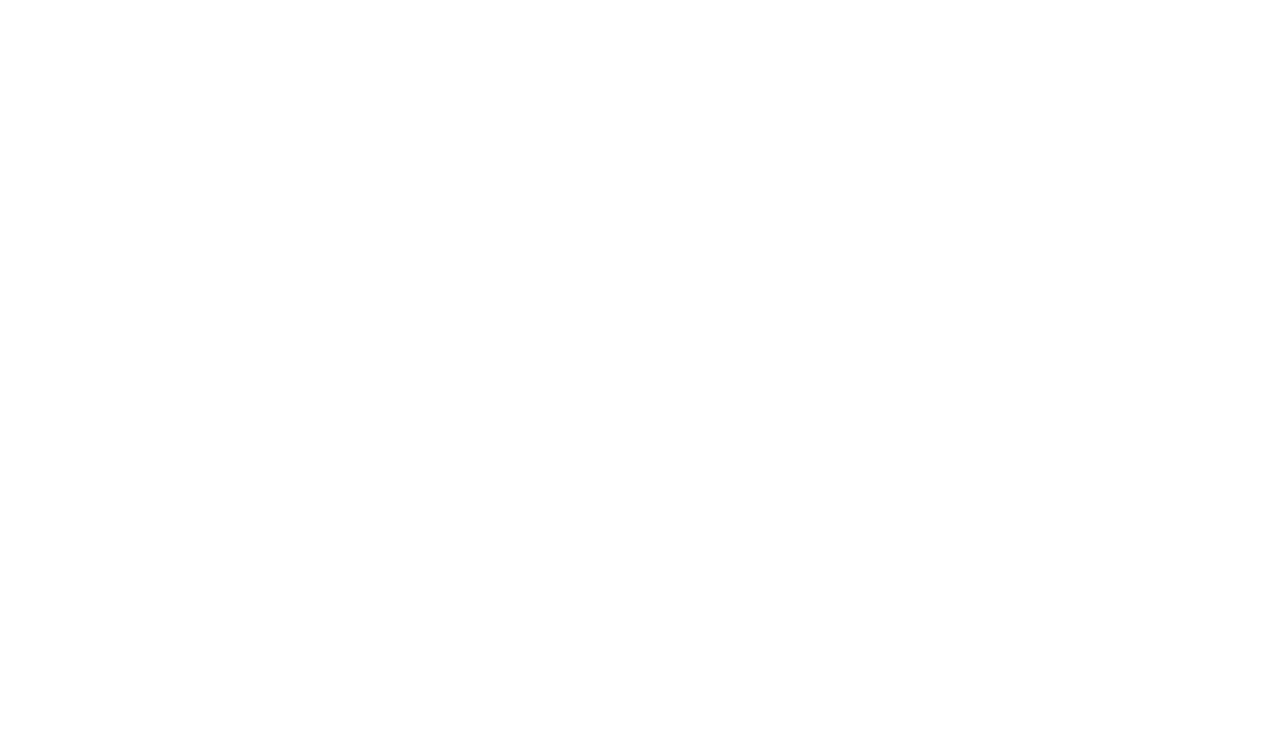
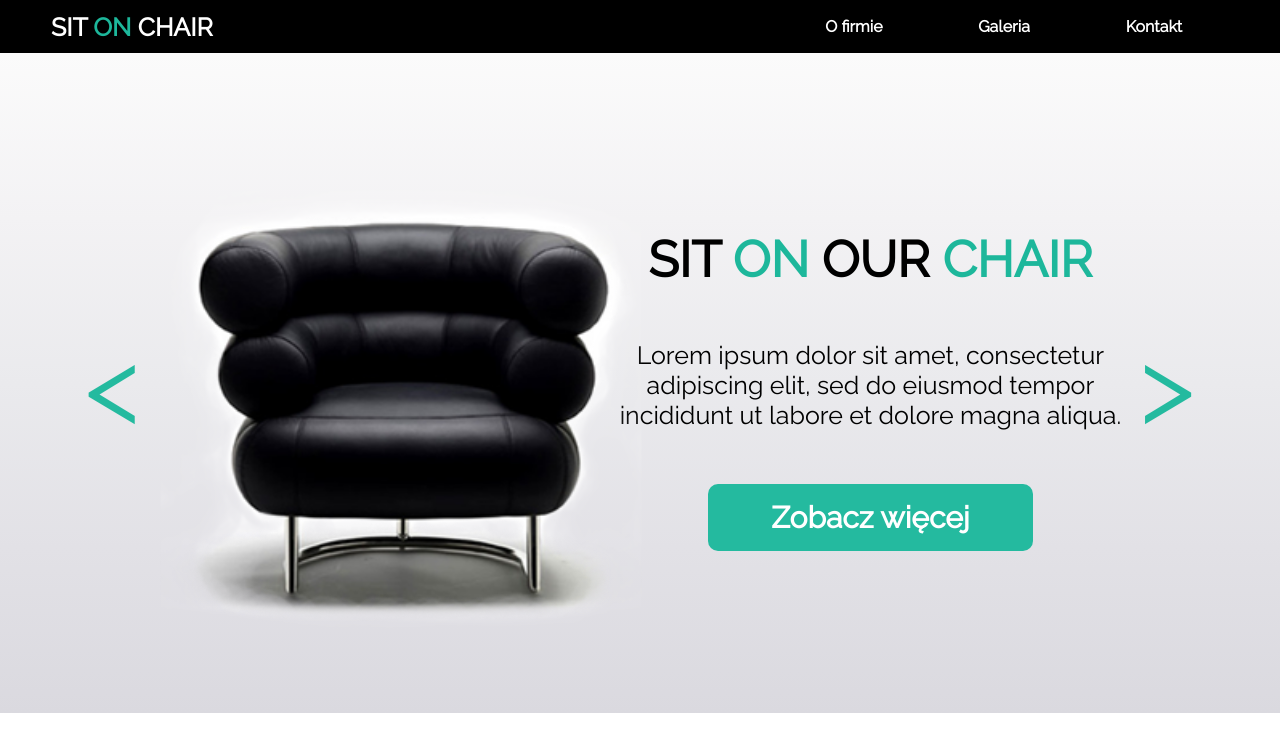
Before and after one commit to Radzio1976/Sit-on-Chair, a plain HTML site: page index.html in a window 1280 px wide. Drawn offline with Linux system fonts and the light colour scheme.

Commit message:
Zrobiłem header oraz slider

```diff
--- a/index.html
+++ b/index.html
@@ -5,9 +5,39 @@
     <meta name="viewport" content="width=device-width, initial-scale=1.0">
     <meta http-equiv="X-UA-Compatible" content="ie=edge">
     <title>Sit on Chair</title>
+    <link href="https://fonts.googleapis.com/css?family=Raleway&display=swap" rel="stylesheet">
     <link rel="stylesheet" href="style/style.css">
 </head>
 <body>
-
+    <header>
+        <h1>sit <span class="logo-color">on</span> chair</h1>
+        <nav>
+            <ul>
+                <li><a href="#">O firmie</a>
+                    <ul>
+                        <li><a href="#">Aktualności</a></li>
+                        <li><a href="#">Nasz team</a></li>
+                        <li><a href="#">Historia</a></li>
+                    </ul>
+                </li>
+                <li><a href="#">Galeria</a></li>
+                <li><a href="#">Kontakt</a></li>
+            </ul>
+        </nav>
+    </header>
+    <section class="slider">
+        <a class="arrow-left" href="#">&lt;</a>
+            <div class="slider-container">
+                <div class="slider-image">
+                    <img src="../images/black_chair.png">
+                </div>
+                <article>
+                    <h1>sit <span class="slider-logo-color">on</span> our <span class="slider-logo-color">chair</span></h1>
+                    <p>Lorem ipsum dolor sit amet, consectetur adipiscing elit, sed do eiusmod tempor incididunt ut labore et dolore magna aliqua.</p>
+                    <a class="button" href="#">Zobacz więcej</a>
+                </article>
+            </div>
+        <a class="arrow-right" href="#">&gt;</a>
+    </section>
 </body>
 </html>
--- a/style/style.css
+++ b/style/style.css
@@ -0,0 +1,146 @@
+* {
+    margin: 0;
+    padding: 0;
+    box-sizing: border-box;
+    font-family: 'Raleway', sans-serif;
+}
+
+header {
+    width: 100%;
+    height: 53px;
+    padding: 0 51px;
+    background-color: black;
+    display: flex;
+    justify-content: space-between;
+    align-items: center;
+}
+
+header h1 {
+    color: white;
+    text-transform: uppercase;
+    font-size: 25px;
+}
+
+.logo-color {
+    color: #1db79b;
+}
+
+nav>ul {
+    display: flex;
+    justify-content: space-between;
+}
+
+nav>ul>li {
+    list-style-type: none;
+    width: 150px;
+    height: 50px;
+    position: relative;
+    display: flex;
+    justify-content: center;
+    align-items: center;
+}
+
+nav a {
+    text-decoration: none;
+    color: white;
+    font-weight: bold;
+}
+
+nav>ul>li>ul {
+    position: absolute;
+    top: 50px;
+    visibility: hidden;
+}
+
+nav>ul>li:hover>ul {
+    visibility: visible;
+}
+
+nav>ul>li>ul>li {
+    width: 150px;
+    height: 50px;
+    background-color: black;
+    list-style-type: none;
+    display: flex;
+    justify-content: center;
+    align-items: center;
+}
+
+.slider {
+    width: 100%;
+    height:660px;
+    display: flex;
+    justify-content: space-between;
+    background-image: linear-gradient(to bottom, #fbfbfb, #f3f2f4, #eaeaed, #e2e1e6, #dad9df);
+}
+
+.slider-container {
+    width: 80%;
+    height: 100%;
+    margin: 0 auto;
+    display: flex;
+    justify-content: space-between;
+    padding: 100px 0;
+    position: relative;
+}
+
+.slider-image {
+    width: 45%;
+}
+.slider-image img {
+    position: absolute;
+    width: 754px;
+    top: 87px;
+    left: -104px;
+}
+
+.slider-container article {
+    width: 55%;
+    padding: 77px 0;
+    text-align: center;
+}
+
+.slider-container h1 {
+    font-size: 50px;
+    margin-bottom: 51px;
+    text-transform: uppercase;
+}
+
+.slider-logo-color {
+    font-weight: bold;
+    color: #1db79b;
+}
+
+.slider-container p {
+    font-size: 25px;
+    margin-bottom: 70px;
+}
+
+.button {
+    font-size: 30px;
+    font-weight: bold;
+    text-decoration: none;
+    background-color: #24ba9f;
+    color: white;
+    padding: 16px 63px;
+    border-radius: 10px;
+}
+
+.arrow-left {
+    font-size: 110px;
+    text-decoration: none;
+    position: absolute;
+    top: 320px;
+    left: 85px;
+    color: #24ba9f;
+    z-index: 10;
+}
+
+.arrow-right {
+    font-size: 110px;
+    text-decoration: none;
+    position: absolute;
+    top: 320px;
+    right: 85px;
+    color: #24ba9f;s
+}
```
